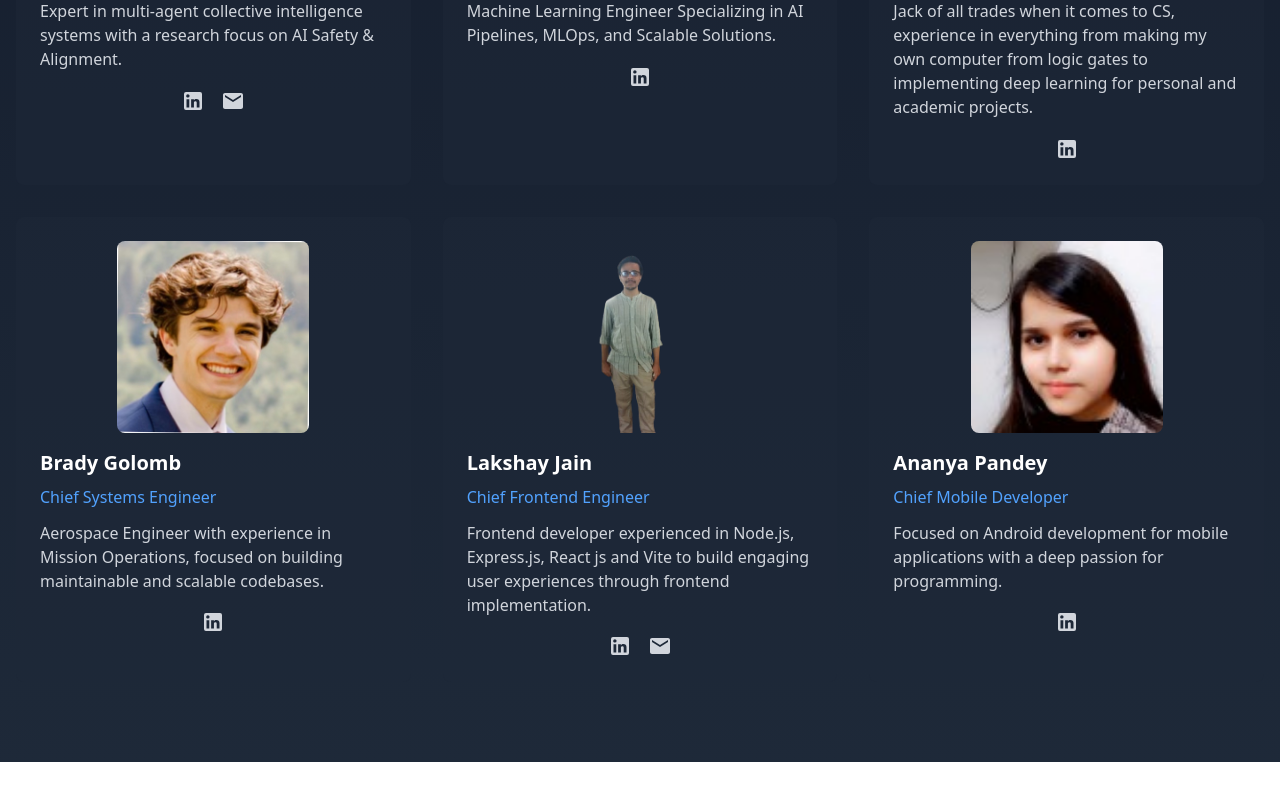
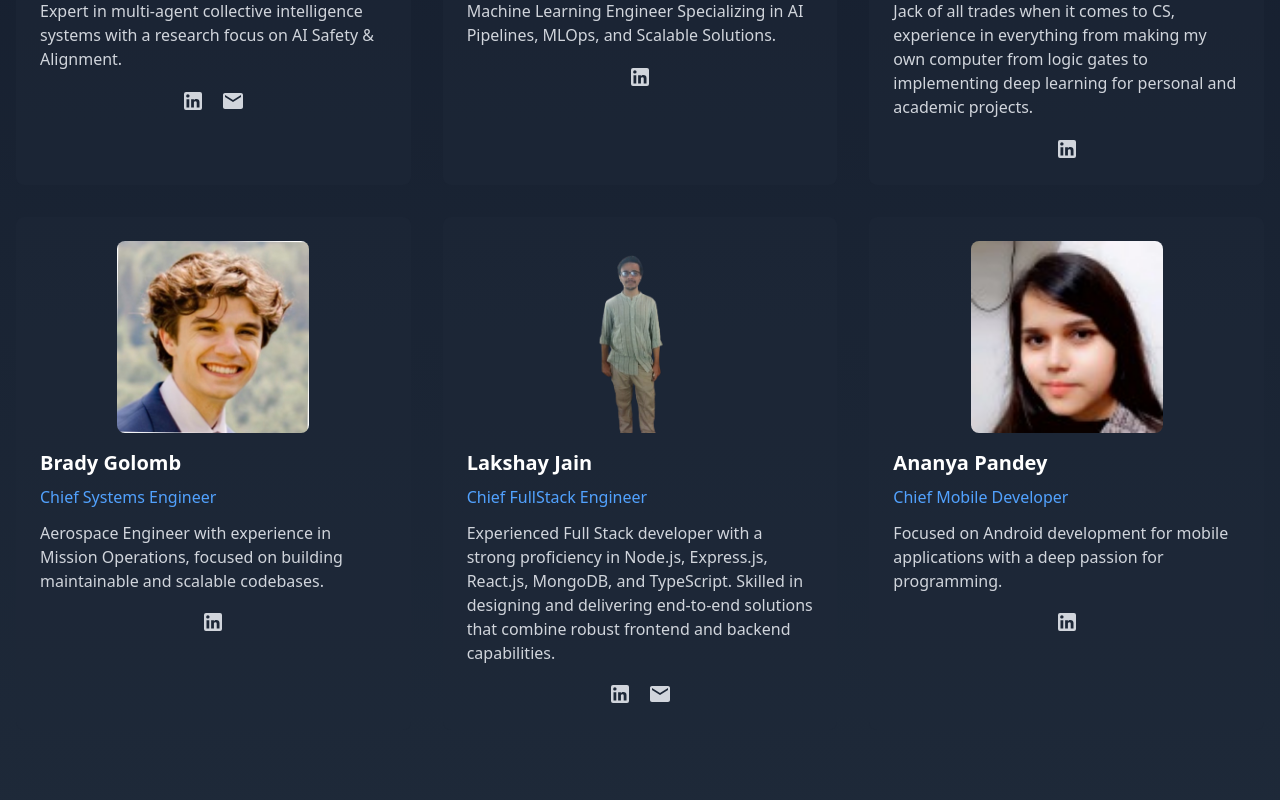
Before and after one commit to Automated-Bureaucracy-Kickoff/Automated-Bureaucracy, a React (Vite) app in the folder frontend/: page /aboutus in a window 1280 px wide. Shown: the part 903-1703 px from the top of the page. Before the commit the page ends 1665 px from the top, so only its background shows below. Built offline with nearby package versions, Linux system fonts and the light colour scheme.

Commit message:
Updated profile

```diff
--- a/frontend/src/pages/AboutUsPage.jsx
+++ b/frontend/src/pages/AboutUsPage.jsx
@@ -35,8 +35,8 @@ const teamMembers = [
   },
   {
     name: "Lakshay Jain",
-    title: "Chief Frontend Engineer",
-    bio: "Frontend developer experienced in Node.js, Express.js, React js and Vite to build engaging user experiences through frontend implementation.",
+    title: "Chief FullStack Engineer",
+    bio: "Experienced Full Stack developer with a strong proficiency in Node.js, Express.js, React.js, MongoDB, and TypeScript. Skilled in designing and delivering end-to-end solutions that combine robust frontend and backend capabilities.",
     image: "/profilepic_lakshayjain.png",
     linkedin: "https://www.linkedin.com/in/lakshay-jain-1307532a1/",
     email:"lakshaybusiness.12@gmail.com"
```
